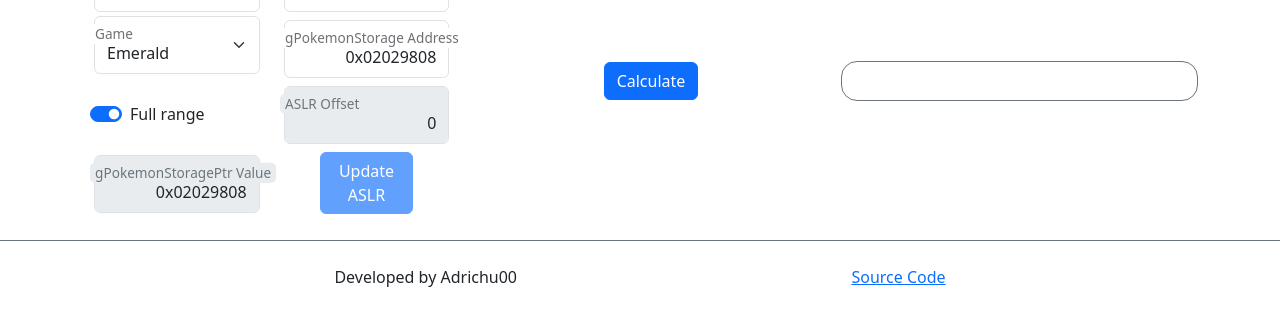
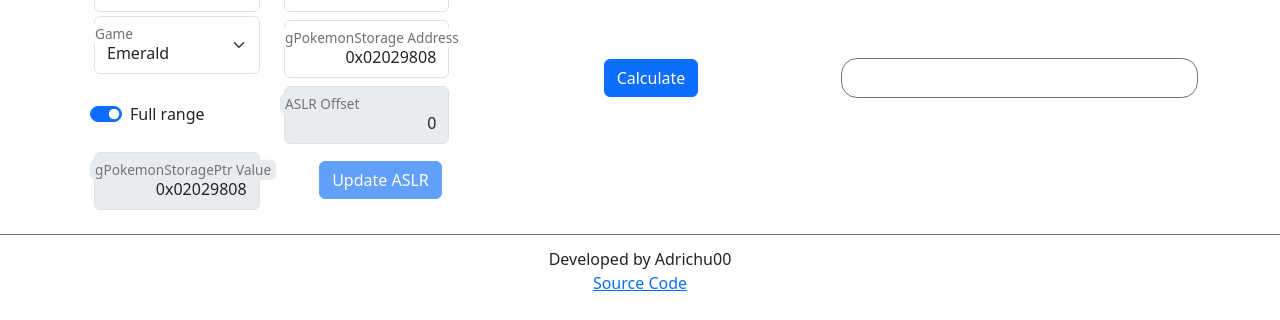
Before and after one commit to it-is-final/WhichBox, a plain HTML site: page _site/index.html in a window 1280 px wide. Shown: the part 566-886 px from the top of the page. Drawn offline with nearby package versions, Linux system fonts and the light colour scheme.

Commit message:
Bug Fixes

```diff
--- a/_site/index.html
+++ b/_site/index.html
@@ -121,7 +121,7 @@
                                     <input type="text" class="form-control text-end" name="inverse-gpksptr" id="inverse-gpksptr-input" placeholder="0x00000000" value="0x02029808" disabled/>
                                     <label for="inverse-gpksptr-input">gPokemonStoragePtr Value</label>
                                 </div>
-                                <div class="col-6 form-check form-switch mt-2 px-5">
+                                <div class="col-6 form-check form-switch mt-2">
                                     <button id="inverse-update-aslr-btn" class="btn btn-primary" type="button" onclick="updateASLROffset('inverse-')" disabled>Update ASLR</button>
                                 </div>
                             </div>
@@ -135,8 +135,10 @@
             </div>
         </div>
         <footer class="w-100 mt-3 mt-lg-0 d-flex border-top border-secondary flex-row align-items-center justify-content-evenly pt-2 pb-3">
-            <p class="m-0">Developed by Adrichu00</p>
-            <a href="https://github.com/Adrichu00/WhichBox/" rel="noopener" target="_blank" title="Source Code">Source Code</a>
+            <div>
+                <p class="m-0">Developed by Adrichu00</p>
+                <a href="https://github.com/Adrichu00/WhichBox/" rel="noopener" target="_blank" title="Source Code">Source Code</a>
+            </div>
         </footer>
     </body>
 </html>
```
